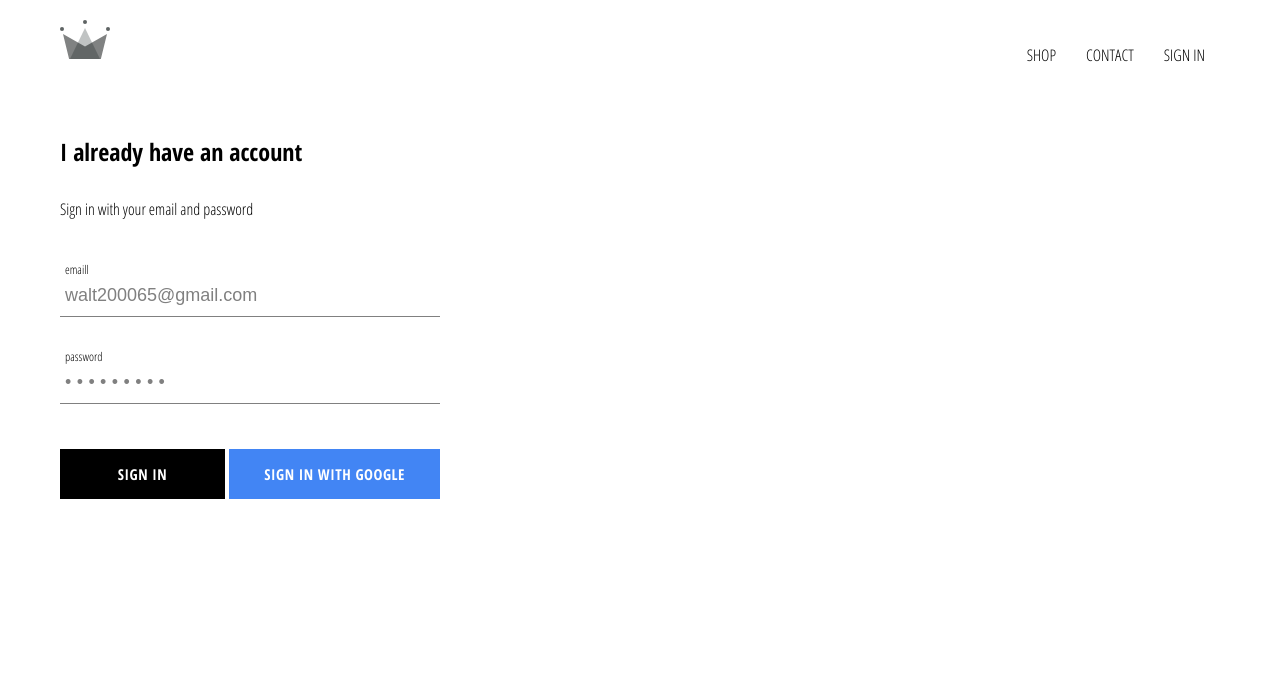
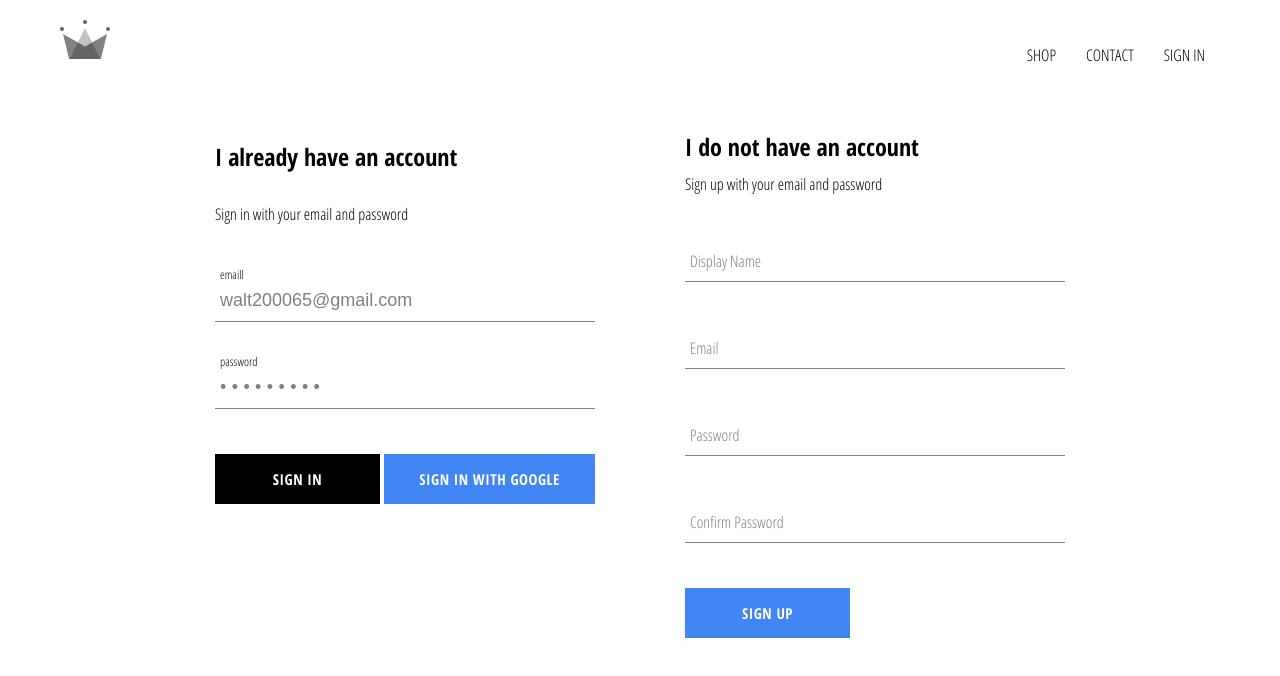
Before and after one commit to mohalloran/crwn-clothing, a React (Create React App) app: page /signin in a window 1280 px wide. Shown: the top 676 px of the page. Built offline with nearby package versions, Linux system fonts and the light colour scheme; no server answers.

Commit message:
implemented firebase util including abiltiy to store in firebase

```diff
--- a/src/App.js
+++ b/src/App.js
@@ -6,7 +6,7 @@
 import Header from './components/header/header-component';
 import HomePage from './pages/homepage/homepage.component';
 import ShopPage from './pages/shop/shop.component';
-import { auth } from './firebase/firebase.utils';
+import { auth, createUserProfileDocument } from './firebase/firebase.utils';
 
 class App extends Component {
 
@@ -22,12 +22,36 @@
 
   componentDidMount(){
 
-     //register observer to users login state .
-     this.unsubscribeFromAuth = auth.onAuthStateChanged( (user) => {
-       this.setState({ currentUser: user})
-       console.log(user);
+     //register observer to users login state .when user logins we save the
+     //user to the firestore DB if it is a new user .We massage the data we
+     //return and save it in State .
+     this.unsubscribeFromAuth = auth.onAuthStateChanged( async (userAuth) => {
+
+       if(userAuth){
+        console.log('userAuth is:',userAuth);
+        //Save the user in the Firebase database if they don't exist.
+        //Return only what is needed id,email,dispalyName
+        const userRef = await createUserProfileDocument(userAuth);
+        const userData = await userRef.get();
+        console.log('USER DATA IS:',userData.data());
+        //allows us to listen if the document (data) exists or any changes to the document
+        userRef.onSnapshot( (snapShot) => {
+          console.log('SnapShot Data is ',snapShot.data());
+          this.setState({
+            currentUser: {
+                id: snapShot.id,
+                ...snapShot.data()
+            }
+          }, () => {
+            console.log('State in App is:',this.state);
+          });
+
+        });
+
+       }
+       this.setState({currentUser: userAuth})//Setting it to null .
+
      });
-
   }
 
   componentWillUnmount() {
--- a/src/components/sign-in/sign-in.component.jsx
+++ b/src/components/sign-in/sign-in.component.jsx
@@ -1,10 +1,11 @@
 import React, {Component} from 'react';
 
-import './sign-in.styles.scss';
 import FormInput from '../form-input/form-input.component';
 import CustomButton from '../custom-button/custom-button.component';
 
 import { signInWithGoogle } from '../../firebase/firebase.utils';
+
+import './sign-in.styles.scss';
 
 class SignIn extends Component {
 
@@ -25,7 +26,6 @@
     handleChange = (event) => {
         const { value, name} = event.target;
         this.setState({[name]:value});
-
     }
 
     render(){
--- /dev/null
+++ b/src/components/sign-up/sign-up.component.jsx
@@ -0,0 +1,119 @@
+import React, { Component } from 'react';
+import FormInput from '../form-input/form-input.component';
+import CustomButton from '../custom-button/custom-button.component';
+
+import { auth ,createUserProfileDocument } from '../../firebase/firebase.utils';
+
+import './sign-up.styles.scss';
+
+class SignUp extends Component {
+    constructor(){
+        super();
+        this.state = {
+            displayName: '',
+            email: '',
+            password: '',
+            confirmPassword: ''
+        }
+    }
+
+    handleSubmit = async (event) => {
+        event.preventDefault();
+
+        const {displayName, email, password, confirmPassword} = this.state;
+
+        if(password !== confirmPassword){
+            alert("passwords don't match");
+            return;
+        }
+
+        try{
+            //creates a new user account from the supplied email and password.
+            //Upon successful creation the user will then be logged in .If the
+            //account exists then a new account will not be created .
+            const { user } = await auth.createUserWithEmailAndPassword(email, password);
+
+            //Save the User to FireStore DB
+            const authRef = await createUserProfileDocument(user, {displayName} );
+
+            //Reset the display Values
+            this.setState({
+                displayName: '',
+                email: '',
+                password: '',
+                confirmPassword: ''
+
+
+            },() => console.log('sign-up.component',this.state))
+
+        }catch(error){
+            console.error(error);
+        }
+
+
+
+    }
+
+    handleChange = (evt) => {
+        const { name,value} = evt.target;
+        this.setState({
+             [name]: value
+        });
+    }
+
+    render(){
+        const {displayName, email, password, confirmPassword} = this.state;
+
+        return (
+            <div className='sign-up'>
+                <h2 className='title'>I do not have an account</h2>
+                <span>Sign up with your email and password</span>
+                <form className='sign-up-form' onSubmit={this.handleSubmit}>
+                    <FormInput
+                        type='text'
+                        name='displayName'
+                        value={displayName}
+                        onChange={this.handleChange}
+                        label='Display Name'
+                        required
+                    />
+
+                    <FormInput
+                        type='email'
+                        name='email'
+                        value={email}
+                        onChange={this.handleChange}
+                        label='Email'
+                        required
+                    />
+
+                    <FormInput
+                        type='password'
+                        name='password'
+                        value={password}
+                        onChange={this.handleChange}
+                        label='Password'
+                        required
+                    />
+
+                    <FormInput
+                        type='password'
+                        name='confirmPassword'
+                        value={confirmPassword}
+                        onChange={this.handleChange}
+                        label='Confirm Password'
+                        required
+                    />
+
+                    <CustomButton type='submit' isGoogleSignIn='false'>
+                        SIGN UP
+                    </CustomButton>
+
+                </form>
+            </div>
+        );
+    }
+
+}
+
+export default SignUp;
--- /dev/null
+++ b/src/components/sign-up/sign-up.styles.scss
@@ -0,0 +1,9 @@
+.sign-up {
+  display: flex;
+  flex-direction: column;
+  width: 380px;
+
+  .title {
+    margin: 10px 0;
+  }
+}
--- a/src/firebase/firebase.utils.js
+++ b/src/firebase/firebase.utils.js
@@ -15,6 +15,43 @@
     measurementId: "G-XJD4TTSKKR"
   };
 
+  export const createUserProfileDocument = async (userAuth, additionalData ) => {
+        if(!userAuth) return;
+
+        console.log('userAuth is ',userAuth.uid);
+
+        //Query inside firestore for the user document with that id .
+        //Creates userRef object even if it the Id does not exist inside our DB
+        const userRef = firestore.doc(`users/${userAuth.uid}`);
+
+        //snapshot represents the data
+        const snapShot = await userRef.get();
+
+        //check if the data exists if not create a new entry in the firestore DB .
+        if(!snapShot.exists){
+
+            const {displayName, email} = userAuth;
+            console.log('DisplayName in userAuth is',displayName);
+            const createdAt = new Date();
+
+            try  {
+                 await userRef.set({
+                       displayName: displayName,
+                       email: email,
+                       createdAt: createdAt,
+                       ...additionalData
+                 });
+            } catch(error){
+                  console.log('Error creating User:',error.message);
+            }
+        }
+
+        console.log('Returning userRef:',userRef);
+        return userRef;
+
+  }
+
+
   firebase.initializeApp(config);
 
   //export these as will need later .
--- a/src/pages/sign-in-and-sign-up/sign-in-and-sign-up.styles.scss
+++ b/src/pages/sign-in-and-sign-up/sign-in-and-sign-up.styles.scss
@@ -1,3 +1,11 @@
 html {
 
 }
+
+.sign-in-and-sign-up {
+    width: 850px;
+    display:flex;
+    flex-direction: row;
+    justify-content: space-between;
+    margin: 30px auto;
+}
--- a/src/pages/sign-in-and-sign-up/sign-in-and-signu-up.component.jsx
+++ b/src/pages/sign-in-and-sign-up/sign-in-and-signu-up.component.jsx
@@ -1,13 +1,14 @@
 import React from 'react';
 
 import SignIn from '../../components/sign-in/sign-in.component';
+import SignUp from '../../components/sign-up/sign-up.component';
 import './sign-in-and-sign-up.styles.scss';
-
 
 const SignInAndSignUp = () => {
    return (
           <div className='sign-in-and-sign-up'>
               <SignIn />
+              <SignUp />
           </div>
        )
 }
```
Also changed, not shown: 1 other file (tests, documents, lock files or other folders).
